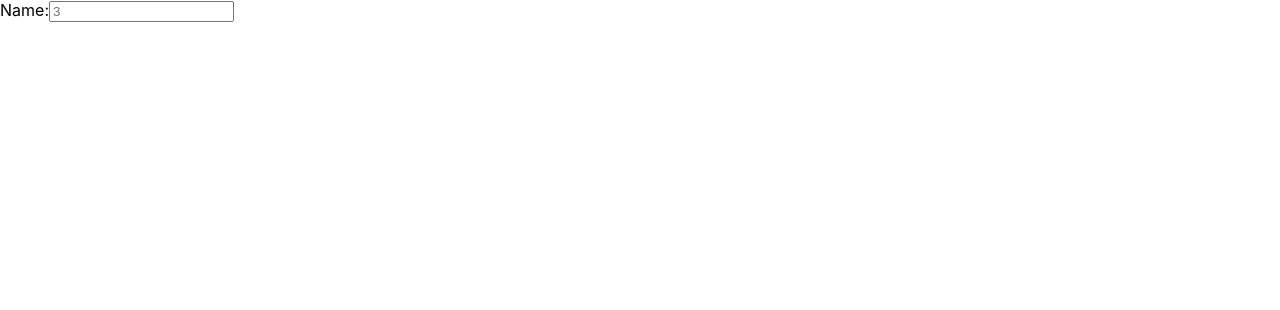
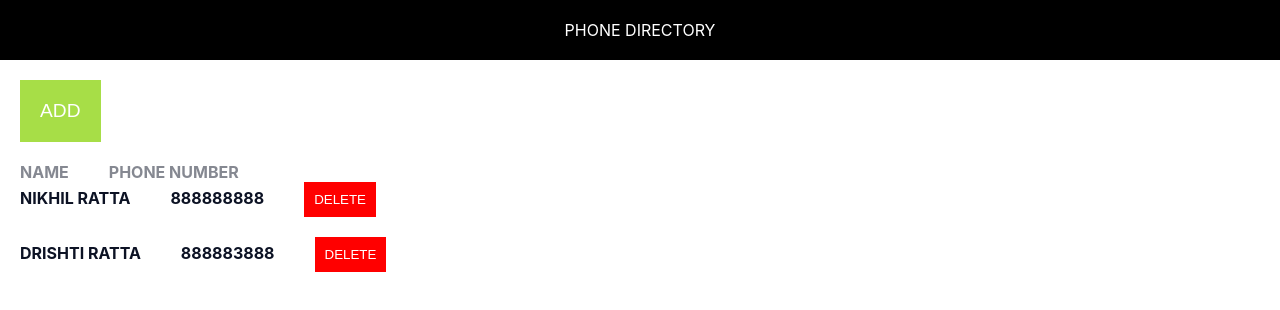
Before and after one commit to NikhilRattaNITKKR/phone-directory, a React (Create React App) app: page / in a window 1280 px wide. Shown: the top 310 px of the page. Built offline with nearby package versions, Linux system fonts and the light colour scheme.

Commit message:
Rendered Content Dynamically

```diff
--- /dev/null
+++ b/src/App.css
@@ -0,0 +1,43 @@
+.header{
+  text-align: center;
+  background-color: #000;
+  color: #fff;
+  text-transform: uppercase;
+  padding: 20px;
+  margin-bottom: 20px;
+}
+.add{
+  text-align: center;
+  padding: 20px;
+  font-size: 1.2em;
+  text-transform: uppercase;
+  color: #fff;
+  background-color: rgb(167, 222, 71);
+  border: none;
+  margin-bottom: 20px;
+  margin-left: 20px;
+}
+.heading{
+  text-transform: uppercase;
+  color: rgba(12, 18, 36,0.5);
+  padding: 20;
+  margin: 20px;
+  font-weight: bolder;
+}
+.record{
+  text-transform: uppercase;
+  color: rgb(12, 18, 36);
+  padding: 20;
+  margin: 20px;
+  font-weight: bolder;
+}
+.delete{
+  text-align: center;
+  padding: 10px;
+  text-transform: uppercase;
+  color: #fff;
+  background-color: red;
+  border: none;
+  margin-bottom: 20px;
+  margin-left: 20px;
+}
--- a/src/App.js
+++ b/src/App.js
@@ -1,15 +1,34 @@
 import React,{Component} from 'react'
-
+import Header from './Header'
+import './App.css'
 class App extends Component{
   render(){
-  let a=1;
-  let b=2;
+    let records=[{
+      id:1,
+      name:"Nikhil Ratta",
+      phone:"888888888"
+    },
+    {
+      id:2,
+      name:"Drishti Ratta",
+      phone:"888883888"
+    }]
   return (
-    <div >
-     {/*<h1> HEllo world </h1>*/}
-     <label>Name:</label>
-     <input id="name" placeholder={a+b}/>
-    </div>
+    <div>
+    <Header/>
+    <button className="add">Add</button>
+    <div>
+     <span className="heading">Name</span>
+     <span className="heading">Phone Number</span>
+     </div>
+     {records.map(sub=>{
+       return <div>
+       <span key={sub.id} className="record">{sub.name}</span>
+        <span key={sub.id} className="record">{sub.phone}</span>
+        <button className="delete">Delete</button>
+        </div>
+     })}
+     </div>
   );
 }
 }
--- /dev/null
+++ b/src/Header.js
@@ -0,0 +1,10 @@
+import React from 'react';
+import './App.css'
+
+const header=function(){
+  return(
+    <div className="header">Phone Directory</div>
+  )
+}
+
+export default header;
--- a/src/index.js
+++ b/src/index.js
@@ -6,10 +6,11 @@ import reportWebVitals from './reportWebVitals';
 
 ReactDOM.render(
   <React.StrictMode>
-    <App />
+  <App/>
   </React.StrictMode>,
   document.getElementById('root')
 );
+
 
 // If you want to start measuring performance in your app, pass a function
 // to log results (for example: reportWebVitals(console.log))
```
